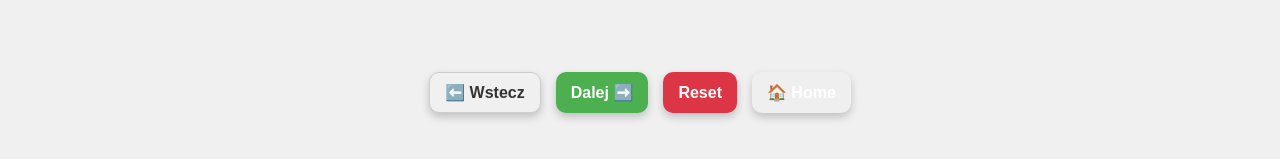
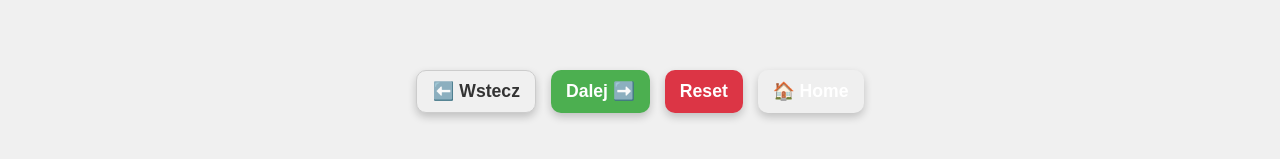
Before and after one commit to SamproCompany/rosary-online, a plain HTML site: page standard.html in a window 1280 px wide. Shown: the part 647-806 px from the top of the page. Drawn offline with Linux system fonts and the light colour scheme.

Commit message:
Update standard.html

```diff
--- a/standard.html
+++ b/standard.html
@@ -175,7 +175,6 @@ bottom: 40px;
 z-index: 200;
 display: flex;
 gap: 15px;
-/* Poprawione centrowanie */
 left: 50%;
 transform: translateX(-50%);
 width: 90%;
@@ -183,8 +182,8 @@ justify-content: center;
 }
 
 .control-button {
-font-size: 1rem; /* Mniejszy font na mniejszych ekranach */
-padding: 10px 15px;
+font-size: 1.1rem; /* Zmniejszony font */
+padding: 10px 15px; /* Mniejszy padding */
 color: white;
 border: none;
 border-radius: 10px;
```
